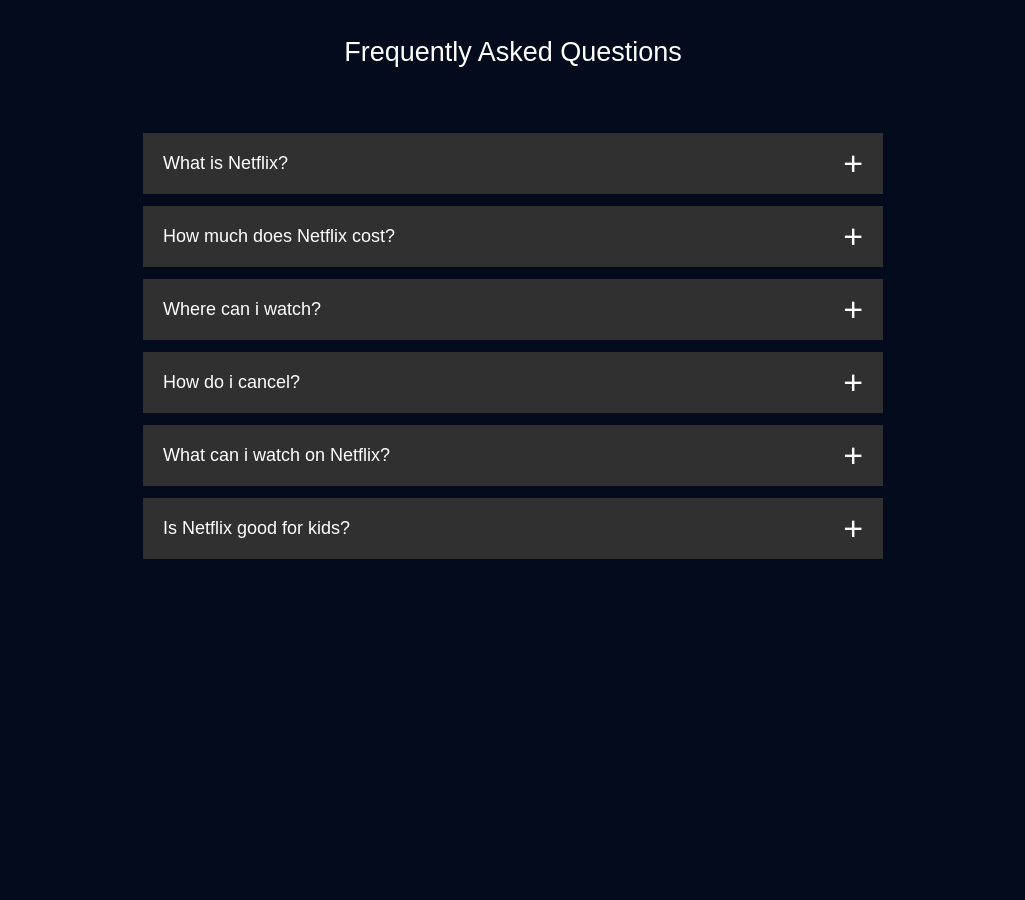
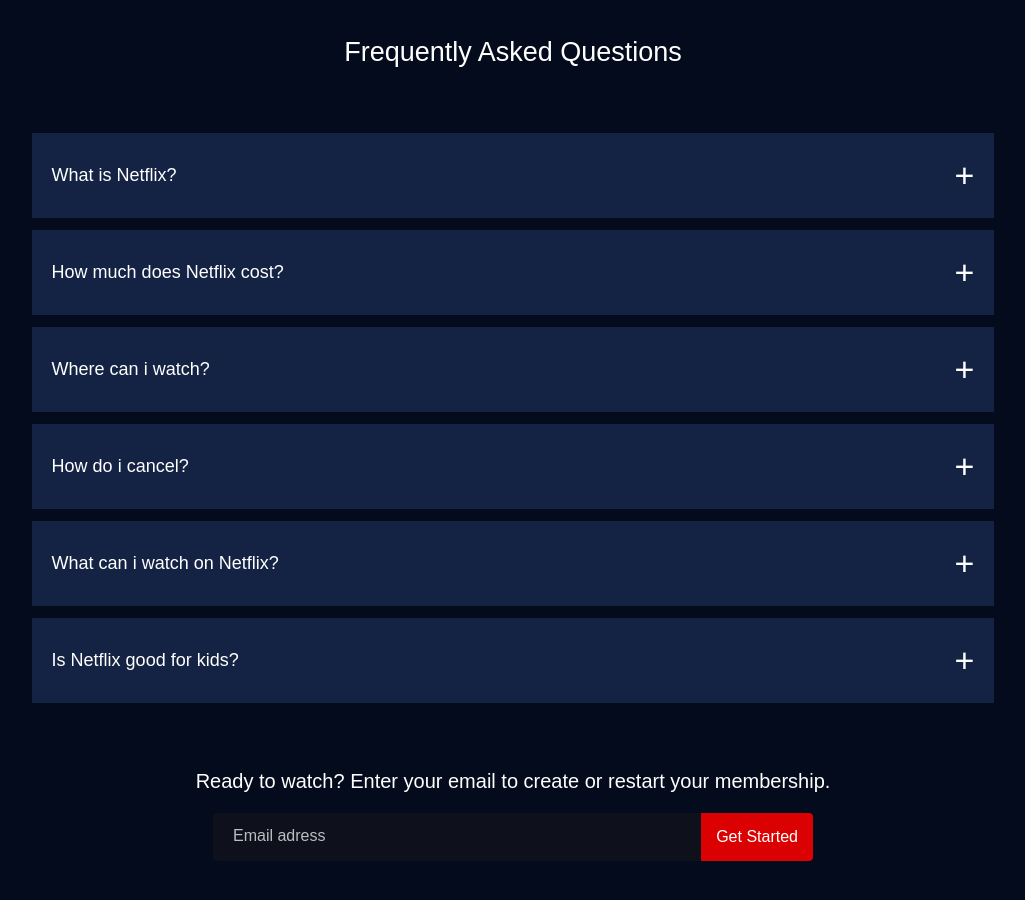
Before and after one commit to arkzen/Netflix-Clone, a plain HTML site: page index.html in a window 1280 px wide. Shown: the part 1800-2700 px from the top of the page, without its empty margins (127-1152 px from the left). Before the commit the page ends 2436 px from the top, so only its background shows below. Drawn offline with Linux system fonts and the light colour scheme.

Commit message:
faq updated

```diff
--- a/index.html
+++ b/index.html
@@ -131,9 +131,16 @@
                 </div>
             </li>
         </ul>
+        <p>Ready to watch? Enter your email to create or restart your membership.</p>
+        <form class="email-signup">
+            <input type="email" placeholder="Email adress" required>
+            <button type="submit">Get Started</button>
+        </form>
     </div>
 
     </div>
+
+
 </body>
 
 </html>
--- a/style.css
+++ b/style.css
@@ -212,7 +212,7 @@ nav button {
   .accordion{
     margin: 60px auto;
     width: 100%;
-    max-width: 750px;
+    max-width: 1000px;
   }
   .accordion li{
     list-style: none;
@@ -225,9 +225,10 @@ nav button {
     padding: 20px;
     font-size: 18px;
     font-weight: 500;
-    background: #303030;
+    background: #142344;
     margin-bottom: 2px;
     cursor: pointer;
+    min-height: 85px;
     position: relative;
   }
   label::after{
@@ -242,7 +243,7 @@ nav button {
   }
 
   .accordion .content{
-    background: #303030;
+    background: #142344;
     text-align: left;
     padding: 0 20px;
     max-height: 0;
@@ -258,3 +259,14 @@ nav button {
   .accordion input[type="radio"]:checked + label::after{
     transform: rotate(135deg);
   }
+
+.faq p{
+    font-size: 20px;
+    text-align: center;
+}
+
+.faq .email-signup{
+    max-width: 600px;
+    margin: 20px auto 60px;
+
+}
```
